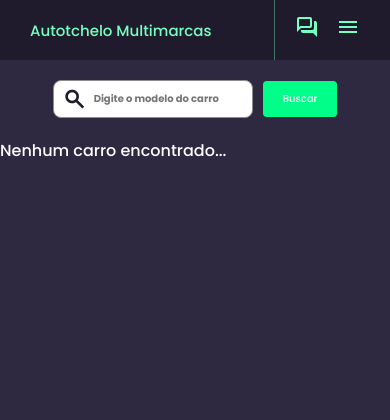
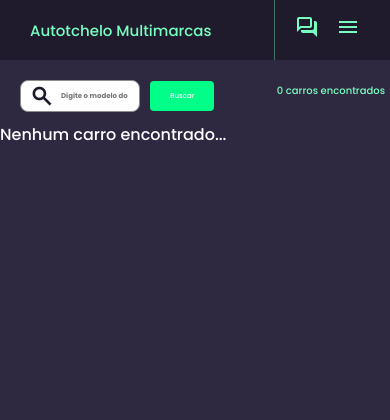
Before and after one commit to marcelera69/projeto_revenda_carros, a Django app: page /cars/ in a window 390 px wide. Shown: the top 420 px of the page. Run offline with Django 5.2, Linux system fonts and the light colour scheme; data that the repository does not hold is empty.

Commit message:
add quantidade de carros no template cars, estilizando a scrollbar, ajustando responsividade do projeto

```diff
--- a/cars/templates/cars.html
+++ b/cars/templates/cars.html
@@ -28,7 +28,7 @@
         gap: 20px;
         margin: 0 auto;
         max-width: 1350px;
-        padding: 20px 20px 80px 20px;
+        padding: 20px 20px 160px 20px;
     }
 
     .hidden{
@@ -85,6 +85,20 @@
       width: 100%;
       height: 175px;
       object-fit: cover;
+    }
+
+    .formulario{
+        display: flex;
+        justify-content: space-between;
+        margin: auto;
+        padding-right: 30px;
+        max-width: 1350px;
+    }
+
+    .qtd-carros{
+        display: flex;
+        align-items: center;
+        color: #77ffc0;
     }
 
     form {
@@ -245,6 +259,14 @@
         padding-bottom: 5px;
     }
 
+    ::-webkit-scrollbar{
+        width: 10px;
+    }
+
+    ::-webkit-scrollbar-thumb{
+        background-color: #00ff88;
+    }
+
     @media (max-width: 1300px) {
         .car-grid {
             grid-template-columns: repeat(4, 1fr);
@@ -265,6 +287,16 @@
     }
 
     @media (max-width: 800px) {
+
+        .qtd-carros{
+            font-size: 13px;
+        }
+
+        input[type="text"] {
+            width: 300px;
+            font-size: 14px;
+        }
+
         .car-grid {
             grid-template-columns: repeat(2, 1fr);
         }
@@ -273,24 +305,14 @@
             transition-delay: 0ms;
         }
 
+        .car-card{
+            max-width: 360px;
+        }
     }
 
-    @media (max-width: 600px) {
-        form{
-            padding: 20px 0px;
-        }
-
-        .car-grid{
-            padding: 10px;
-        }
-
-        input[type="text"] {
-            width: 250px;
-            font-size: 14px;
-        }
-
-        .car-grid {
-            gap: 10px;
+    @media (max-width: 650px) {
+        .formulario{
+            padding-right: 5px;
         }
 
         input[type="text"] {
@@ -301,13 +323,37 @@
         button[type="submit"] {
             font-size: 10px;
         }
-
     }
 
+    @media (max-width: 480px){
+        input[type="text"] {
+            width: 150px;
+        }
 
+        .qtd-carros{
+            font-size: 10px;
+        }
+    }
+
+    @media (max-width: 390px){
+        .car-grid{
+            padding: 5px 5px 100px 5px;
+            gap: 10px;
+        }
+
+        input[type="text"] {
+            width: 120px;
+            font-size: 7px;
+        }
+
+        button[type="submit"] {
+            font-size: 7px;
+        }
+    }
 
   </style>
 
+  <div class="formulario">
       <form method="GET" action="{% url 'cars_list' %}">
         <div class="input-icon">
             <span class="material-symbols-outlined simbolo-pesquisar " >search</span>
@@ -315,6 +361,10 @@
         </div>
             <button type="submit">Buscar</button>
       </form>
+    <div class="qtd-carros">
+        <p>{{quantidade_carros}} carros encontrados</p>
+    </div>
+  </div>
 
 {% if cars %}
     <div class="car-grid">
--- a/cars/views.py
+++ b/cars/views.py
@@ -26,6 +26,10 @@ class CarListView(ListView):
 
         return cars
 
+    def get_context_data(self, **kwargs):
+        context = super().get_context_data(**kwargs)
+        context['quantidade_carros'] = self.get_queryset().count()
+        return context
 
 
 class CarDetailView(DetailView):
```
Lines whose indentation alone changed are shown as unchanged.
